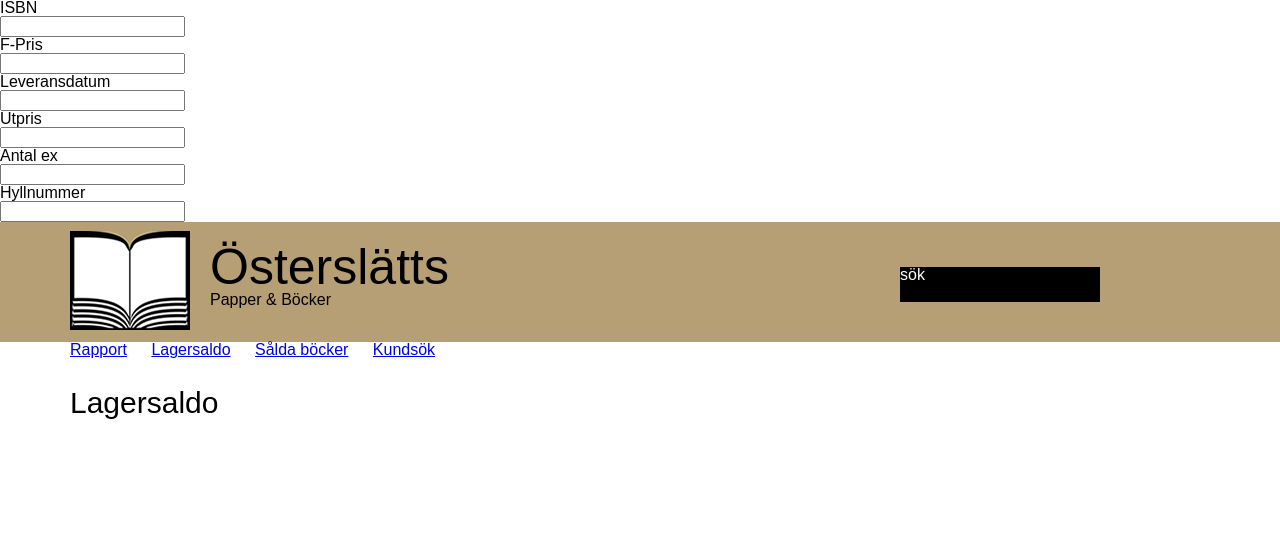
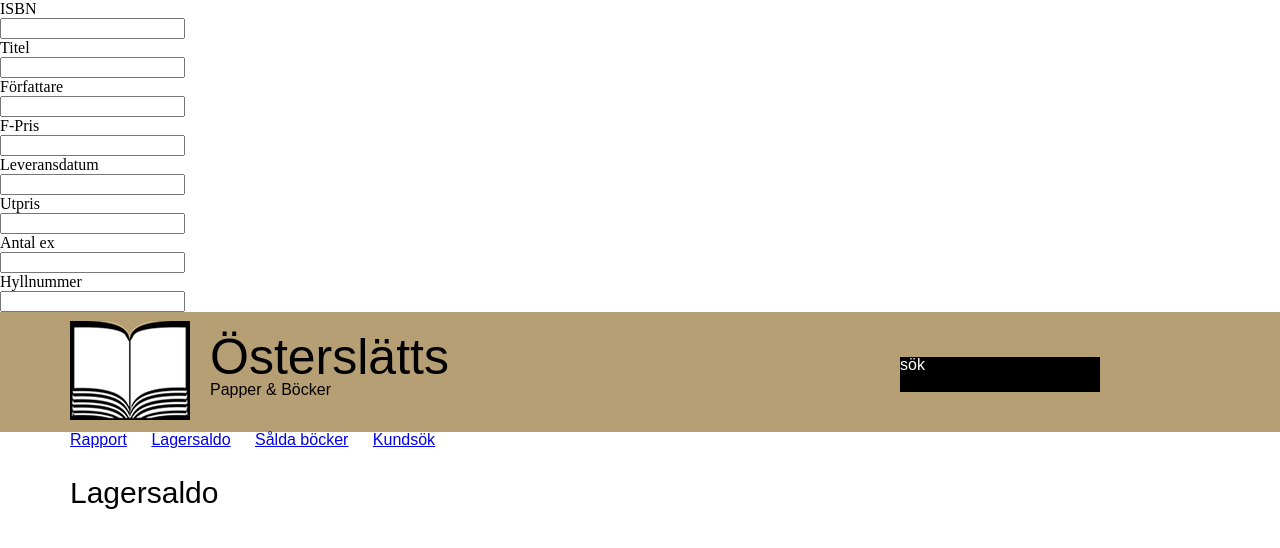
Before and after one commit to mh1830/bookstore_grupp2, a PHP site: page / in a window 1280 px wide. Shown: the top 548 px of the page. Run offline with PHP 8.4, Linux system fonts and the light colour scheme.

Commit message:
Small add to javascript
Added a few lines to the javascript and moved around in the CSS

```diff
--- a/css/css.css
+++ b/css/css.css
@@ -1,6 +1,17 @@
 body {
 	margin: 0 auto;
 	font-family: 'Raleway', sans-serif;
+}
+h1 {
+	font-size: 50px;
+}
+a {
+	margin-left: 20px;
+}
+h2 {
+	font-size: 30px;
+	margin-left: 70px;
+	margin-top: 30px;
 }
 .banner {
 	color: #000;
@@ -28,14 +39,7 @@ body {
 	margin-left: 50px;
 
 }
-h1 {
-	font-size: 50px;
+.inputboxes {
+	position:;
+	z-index:0;
 }
-a {
-	margin-left: 20px;
-}
-h2 {
-	font-size: 30px;
-	margin-left: 70px;
-	margin-top: 30px;
-}
--- a/script/js.js
+++ b/script/js.js
@@ -1,9 +1,9 @@
 //added a loop that places the different input slots that we need on the page. CSS to come later
 //may need to be modified later.
 
-var titles = ["ISBN", "F-Pris", "Leveransdatum", "Utpris", "Antal ex", "Hyllnummer"];
+var titles = ["ISBN", "Titel", "Författare", "F-Pris", "Leveransdatum", "Utpris", "Antal ex", "Hyllnummer"];
 
 for (var i=0;i<titles.length;i++)
 {
-document.write(titles[i] + "<br>" + '<input type="text">' + "<br>");
+$('html').append('<div class = "inputboxes">' + titles[i] + "<br>" + '<input type="text">' + "<br>" + "</div>");
 }
```
